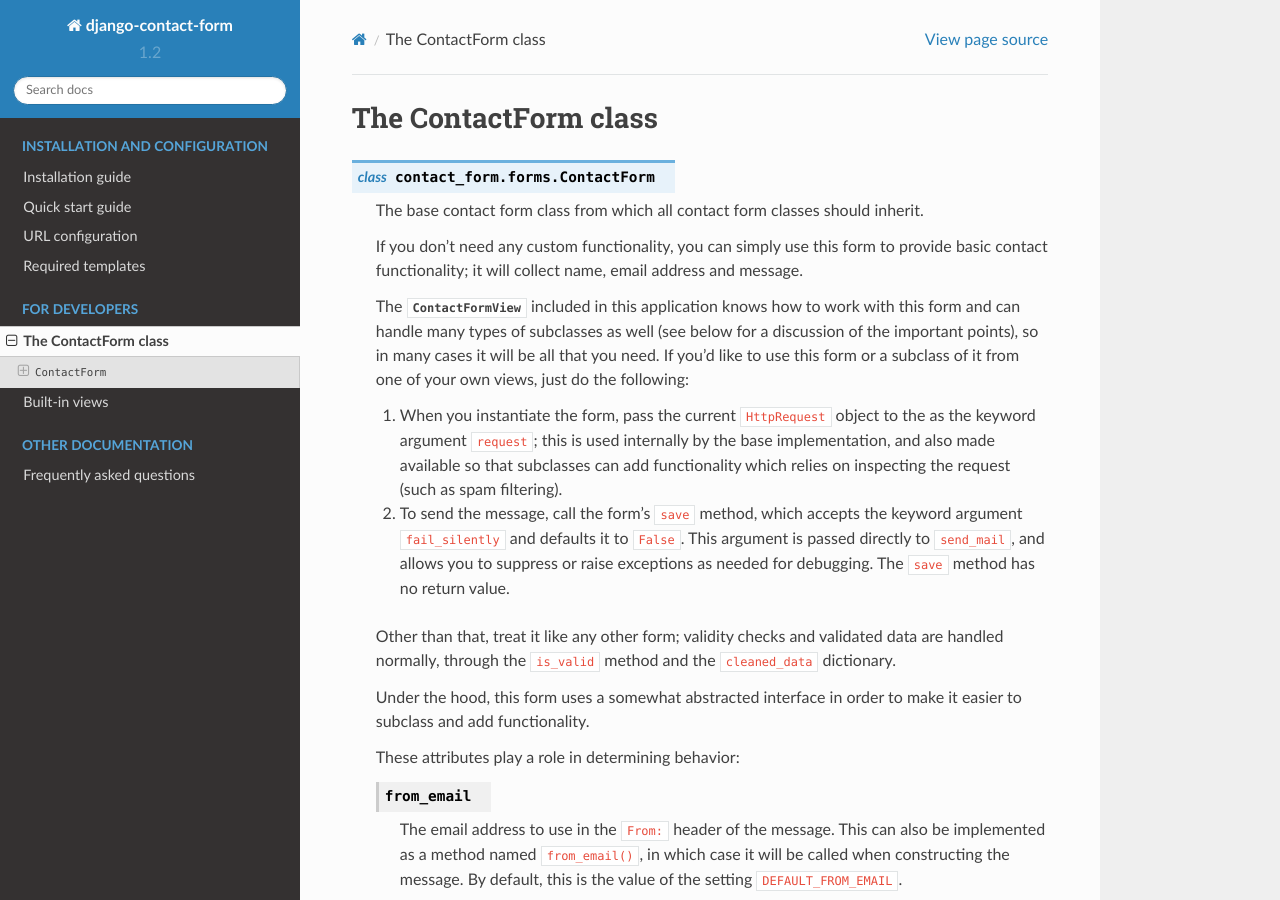
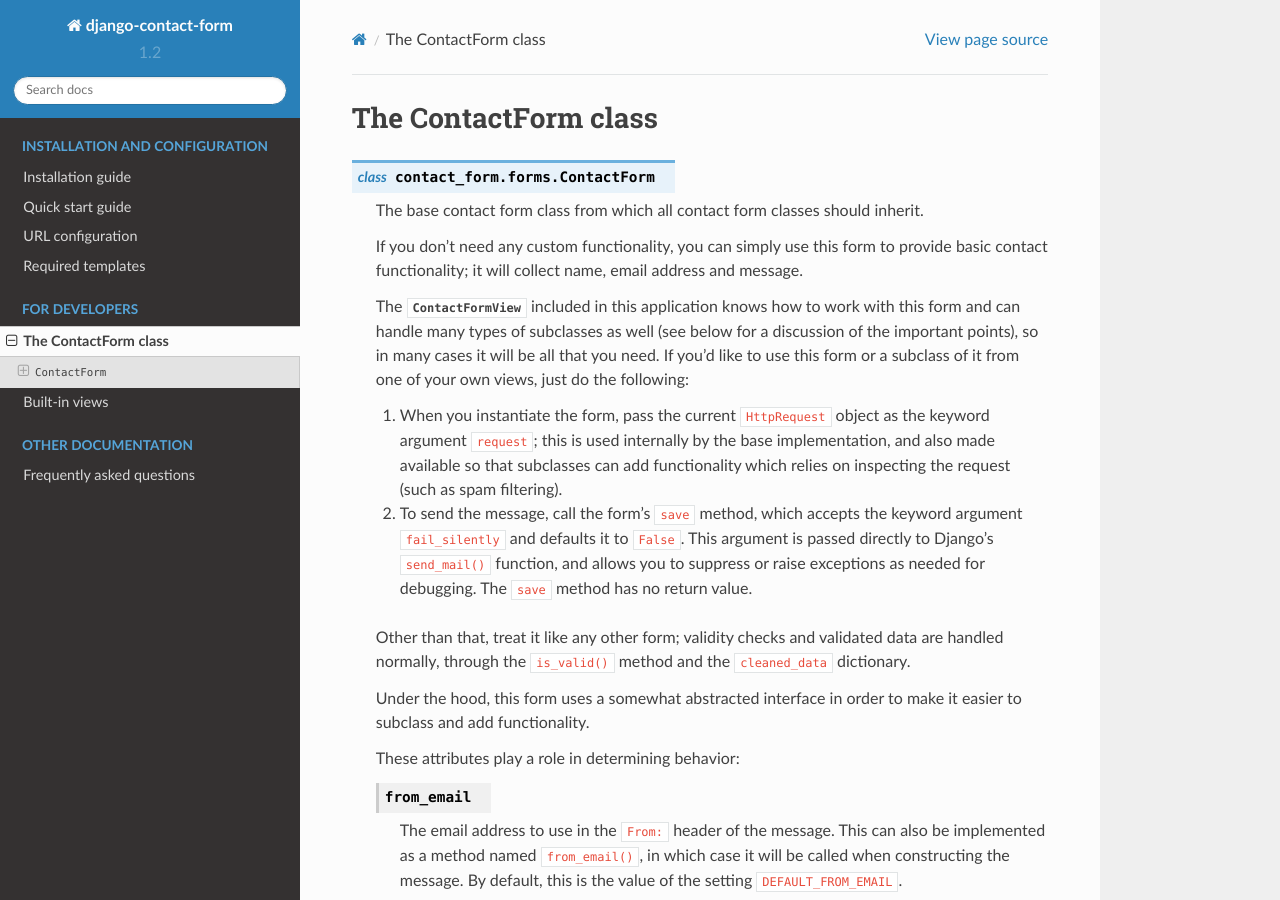
Before and after one commit to ubernostrum/django-contact-form, a Sphinx documentation site: the page built from docs/forms.rst, in a window 1280 px wide and 900 px high. Built offline with Sphinx 7.4.7 and the Read the Docs theme 2.0.0, drawn with Linux system fonts in a browser that asks for light colours.

Commit message:
Some more documentation cleanup.

```diff
--- a/docs/faq.rst
+++ b/docs/faq.rst
@@ -19,8 +19,8 @@ What versions of Python are supported?
 
 As of |version|, ``django-contact-form`` supports Python 2.7, 3.2,
 3.3, 3.4, and 3.5. Note that Django 1.9 dropped support for Python 3.2
-and 3.3, and the 1.3 release of ``django-contact-form`` will
-drop Python 3.2 support.
+and 3.3, and a future release of ``django-contact-form`` will drop
+Python 3.2 support.
 
 
 What license is ``django-contact-form under``?
--- a/docs/forms.rst
+++ b/docs/forms.rst
@@ -22,20 +22,20 @@ The ContactForm class
     of your own views, just do the following:
 
     1. When you instantiate the form, pass the current ``HttpRequest``
-       object to the as the keyword argument ``request``; this is used
+       object as the keyword argument ``request``; this is used
        internally by the base implementation, and also made available
        so that subclasses can add functionality which relies on
        inspecting the request (such as spam filtering).
 
     2. To send the message, call the form's ``save`` method, which
        accepts the keyword argument ``fail_silently`` and defaults it
-       to ``False``. This argument is passed directly to
-       ``send_mail``, and allows you to suppress or raise exceptions
-       as needed for debugging. The ``save`` method has no return
-       value.
+       to ``False``. This argument is passed directly to Django's
+       ``send_mail()`` function, and allows you to suppress or raise
+       exceptions as needed for debugging. The ``save`` method has no
+       return value.
 
     Other than that, treat it like any other form; validity checks and
-    validated data are handled normally, through the ``is_valid``
+    validated data are handled normally, through the ``is_valid()``
     method and the ``cleaned_data`` dictionary.
 
     Under the hood, this form uses a somewhat abstracted interface in
--- a/docs/install.rst
+++ b/docs/install.rst
@@ -83,5 +83,5 @@ Basic configuration and use
 ---------------------------
 
 Once you have Django and ``django-contact-form`` installed, check out
-:ref:`the quick start guide <quickstart>` for a guide to getting your
+:ref:`the quick start guide <quickstart>` to see how to get your
 contact form up and running.
```
Also changed, not shown: docs/quickstart.rst (+4 -4 lines).
